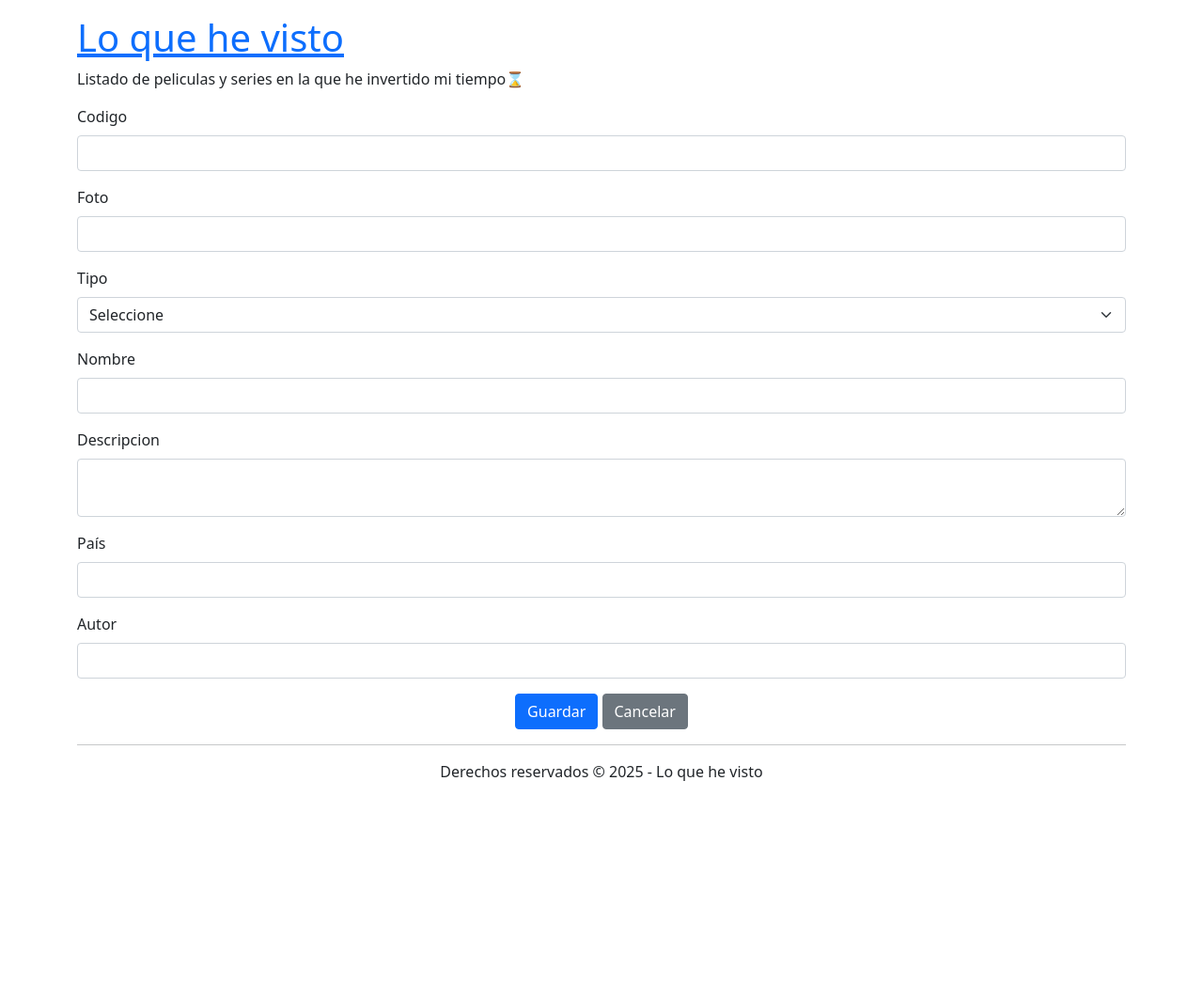
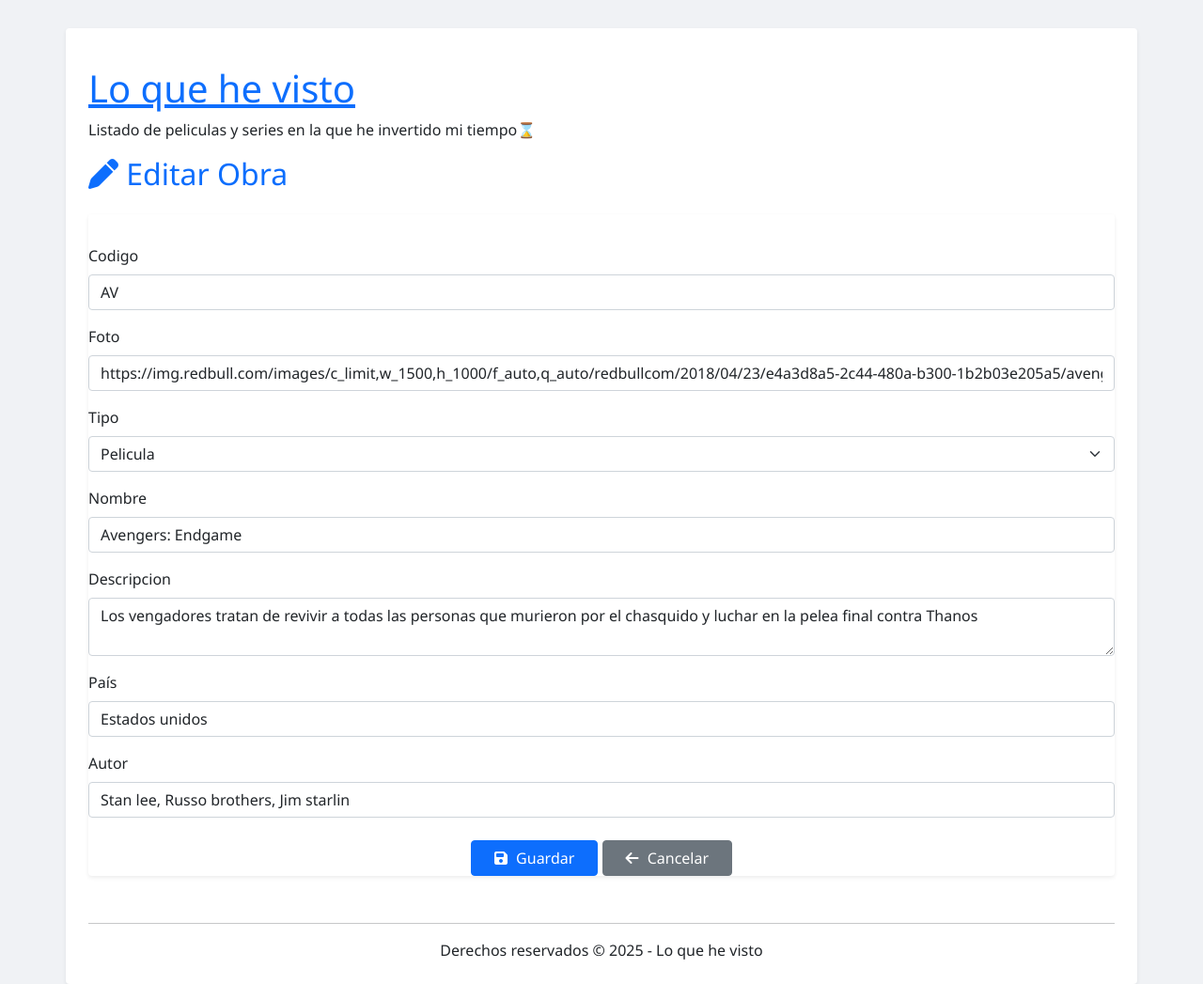
Before and after one commit to abelmartinez04/Programacion-Web, a PHP site: page /editar.php?id=AV in a window 1280 px wide. Shown: the whole page at 94% size. Before the commit the page ends 831 px from the top, so only its background shows below. Run offline with PHP 8.4, Linux system fonts and the light colour scheme.

Commit message:
Casi terminado

```diff
--- /dev/null
+++ b/tarea2/datos/AV.json
@@ -0,0 +1 @@
+{"codigo":"AV","foto_url":"https:\/\/img.redbull.com\/images\/c_limit,w_1500,h_1000\/f_auto,q_auto\/redbullcom\/2018\/04\/23\/e4a3d8a5-2c44-480a-b300-1b2b03e205a5\/avengers-infinity-war-poster","tipo":"pelicula","nombre":"Avengers: Endgame","descripcion":"Los vengadores tratan de revivir a todas las personas que murieron por el chasquido y luchar en la pelea final contra Thanos","pais":"Estados unidos","autor":"Stan lee, Russo brothers, Jim starlin","personajes":[]}
--- a/tarea2/editar.php
+++ b/tarea2/editar.php
@@ -53,7 +53,9 @@
 
 plantilla::aplicar()
 ?>
-
+<h2 class="text-primary mb-4"><i class="fas fa-pen"></i> <?= isset($_GET['id']) ? 'Editar' : 'Agregar' ?> Obra</h2>
+<div class="card shadow-sm border-0">
+    <div class="card-body"></div>
         <form method="POST" action="editar.php">
             <!--codigo de la obra -->
             <div class="mb-3">
@@ -106,8 +108,14 @@
                 <input type="text" class="form-control" id="autor" name="autor" value="<?= $obra->autor ?>" required>
             </div>
 
-    <div class="text-center">
-        <button type="submit" class="btn btn-primary">Guardar</button>
-        <a href="index.php" class="btn btn-secondary">Cancelar</a>
+            <div class="text-center mt-4">
+                <button type="submit" class="btn btn-primary px-4">
+                    <i class="fas fa-save"></i> Guardar
+                </button>
+                <a href="index.php" class="btn btn-secondary px-4">
+                    <i class="fas fa-arrow-left"></i> Cancelar
+                </a>
             </div>
         </form>
+    </div>
+</div>
--- a/tarea2/index.php
+++ b/tarea2/index.php
@@ -2,8 +2,8 @@
 include('libreria/main.php');
 plantilla::aplicar()
 ?>
-                    <div class="text-end mb-3">
-                        <a href="editar.php" class="btn btn-primary">Agregar</i></a>
+                    <div class="text-end mb-4">
+                        <a href="editar.php" class="btn btn-success"><i class="fas fa-plus-circle"></i>Agregar</i></a>
 
                     </div>
                     <table class="table table-striped table-bordered table-hover">
--- a/tarea2/libreria/plantilla.php
+++ b/tarea2/libreria/plantilla.php
@@ -20,13 +20,49 @@
         <meta charset="UTF-8">
         <meta name="viewport" content="width=device-width, initial-scale=1.0">
         <title>Lo que he visto</title>
+        <link rel="icon" type="image/png" href="https://cdn-icons-png.flaticon.com/512/558/558585.png" />
+
         <!-- Bootsrap CSS-->
         <link href="https://cdn.jsdelivr.net/npm/bootstrap@5.0.2/dist/css/bootstrap.min.css" rel="stylesheet" integrity="sha384-EVSTQN3/azprG1Anm3QDgpJLIm9Nao0Yz1ztcQTwFspd3yD65VohhpuuCOmLASjC" crossorigin="anonymous">
+        <!-- FontAwesome para íconos -->
+        <link href="https://cdnjs.cloudflare.com/ajax/libs/font-awesome/6.5.0/css/all.min.css" rel="stylesheet">
 
+        <style>
+            body {
+                background: #f0f2f5;
+                font-family: 'Segoe UI', sans-serif;
+            }
+
+            h1 {
+                font-size: 2.5rem;
+                color: #0d6efd;
+            }
+
+            .container {
+                background: #fff;
+                padding: 30px;
+                margin-top: 30px;
+                border-radius: 12px;
+                box-shadow: 0 3px 10px rgba(0,0,0,0.1);
+            }
+
+            .table thead {
+                background-color:rgb(54, 54, 54);
+                color: white;
+            }
+
+            .btn i {
+                margin-right: 5px;
+            }
+
+            .text-center hr {
+                margin-top: 50px;
+            }
+        </style>
     </head>
 
     <body>
-        <div class="container">
+        <div class="container bg-white p-4 rounded shadow-sm">
             <a href="index.php">
             <h1 class="mt-3">Lo que he visto</h1>
             </a>
--- a/tarea2/personajes.php
+++ b/tarea2/personajes.php
@@ -39,7 +39,7 @@
     <div class="col-md-8">
         <h2>Personajes</h2>
         <div class="text-end md-3">
-            <a href="agregar_personaje.php?id=<?= $obra->codigo ?>" class="btn btn-primary">Agregar</a>
+            <a href="agregar_personaje.php?id=<?= $obra->codigo ?>" class="btn btn-success"><i class="fas fa-plus-circle"></i>Agregar</a>
         </div>
 
         <table class="table table-striped table-bordered table-hover">
```
Also changed, not shown: tarea2/detalle.php (+79 -0 lines). Lines whose indentation alone changed are shown as unchanged.
